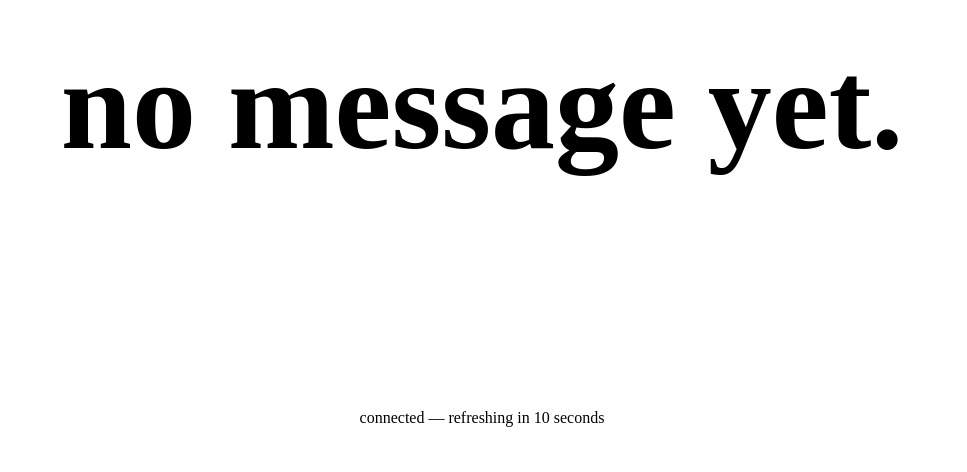
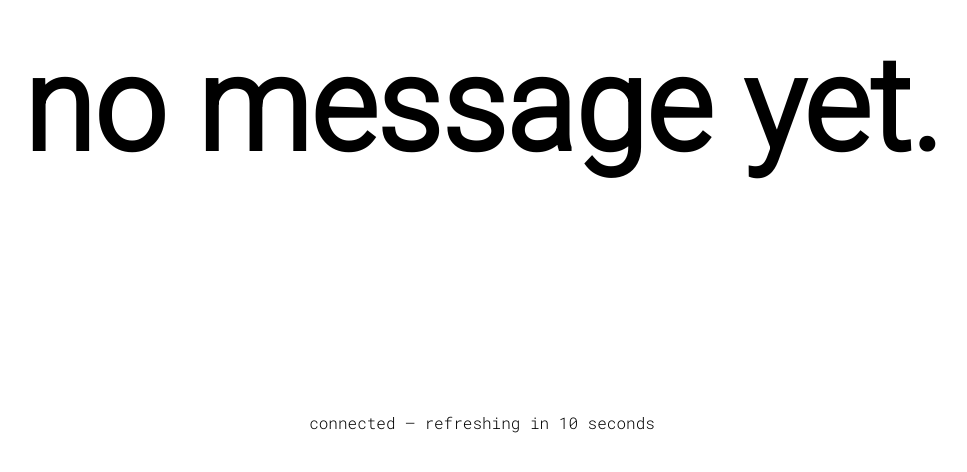
Before and after one commit to ajkneisl/tanner, a Next.js app: page / in a window 1280 px wide. Shown: the part 190-662 px from the top of the page, without its empty margins (158-1125 px from the left). Built offline with nearby package versions, Linux system fonts and the light colour scheme; no server answers; the database is empty.

Commit message:
changed font

```diff
--- a/pages/index.module.css
+++ b/pages/index.module.css
@@ -1,3 +1,5 @@
+@import url('https://fonts.googleapis.com/css2?family=Roboto+Mono:wght@300&family=Roboto:wght@300&display=swap');
+
 .container {
     display: flex;
     flex-direction: column;
@@ -8,4 +10,9 @@
 .message {
     font-size: 128px;
     padding: 128px;
+    font-family: "Roboto", sans-serif;
 }
+
+.connected {
+    font-family: "Roboto Mono", monospace;
+}
```
